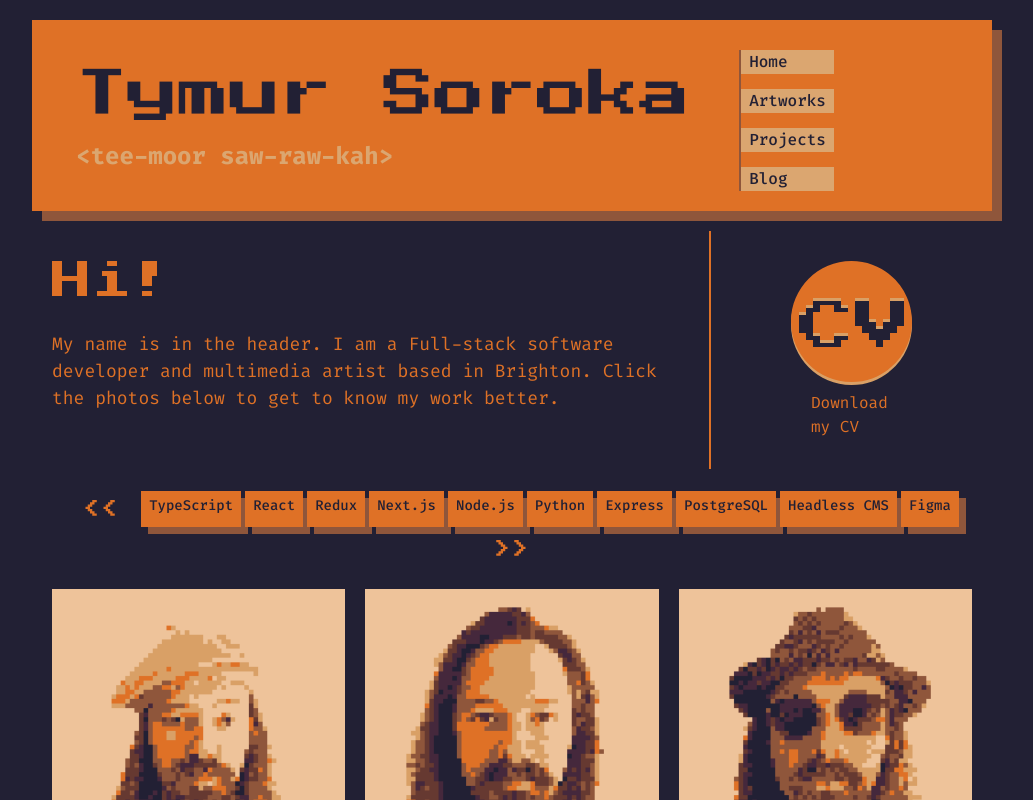
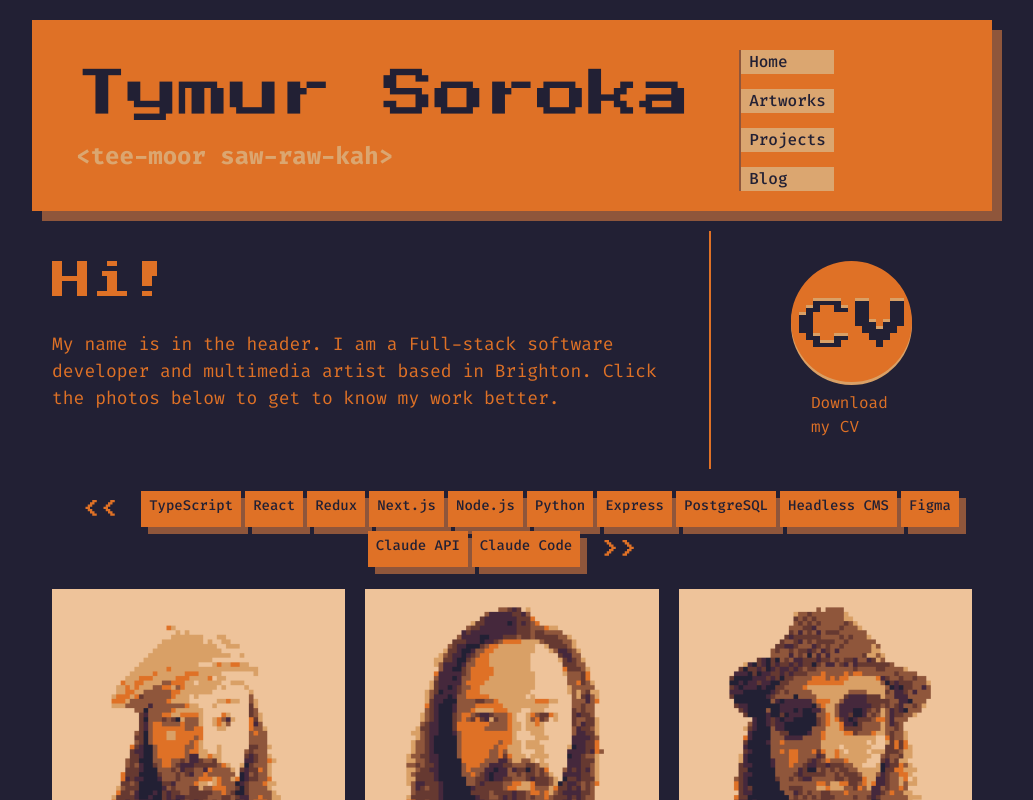
Before and after one commit to timtim40a/timtim40a.github.io, a Next.js app: page / in a window 1280 px wide. Shown: the top 800 px of the page, without its empty margins (128-1161 px from the left). Built offline with nearby package versions, Linux system fonts and the light colour scheme.

Commit message:
Update Tech Labels

```diff
--- a/src/app/page.tsx
+++ b/src/app/page.tsx
@@ -42,6 +42,8 @@ function Home() {
                         <TechLabel label="PostgreSQL" />
                         <TechLabel label="Headless CMS" />
                         <TechLabel label="Figma" />
+                        <TechLabel label="Claude API" />
+                        <TechLabel label="Claude Code" />
                         <h3 className={styles.textDecoration}>{">>"}</h3>
                     </div>
                 </div>
```
Also changed, not shown: 1 other file (tests, documents, lock files or other folders).
